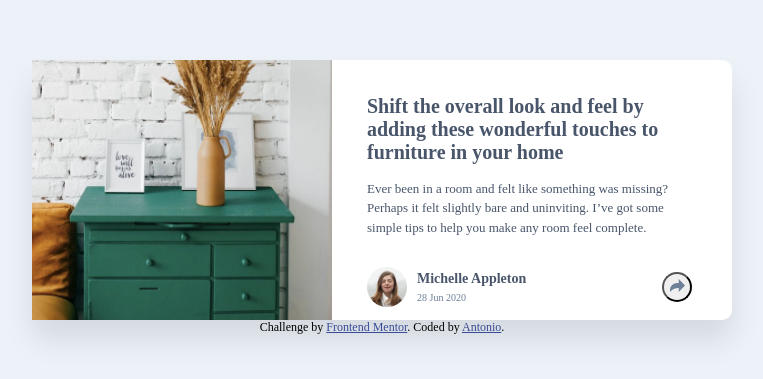
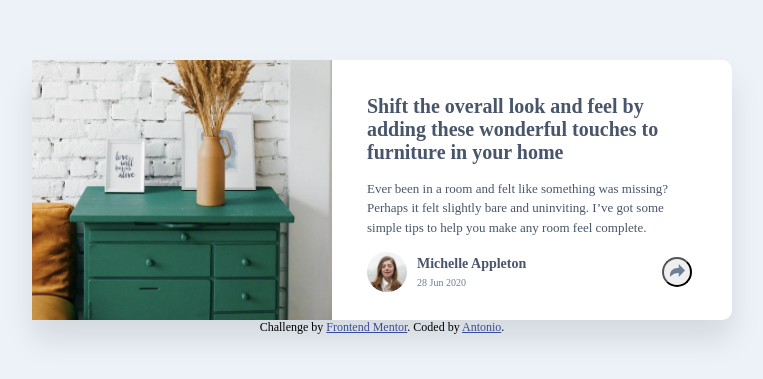
Before and after one commit to Antonio-Manoel-S/article-challenge, a plain HTML site: page index.html in a window 1280 px wide. Shown: the part 203-582 px from the top of the page, without its empty margins (258-1021 px from the left). Drawn offline with Linux system fonts and the light colour scheme.

Commit message:
update style.css

```diff
--- a/css/style.css
+++ b/css/style.css
@@ -33,8 +33,7 @@ body{
   display:flex;
   justify-content:start;
   width:325px;
-  position:absolute;
-  bottom:5%;
+  position:relative;
 
 }
 .cardDesc{
@@ -93,6 +92,7 @@ p{
   border-width: 6px;
   border-style: solid;
   border-color: hsl(217, 19%, 35%) transparent transparent transparent;
+
 }
 .sharebtn{
   width:30px;
```
